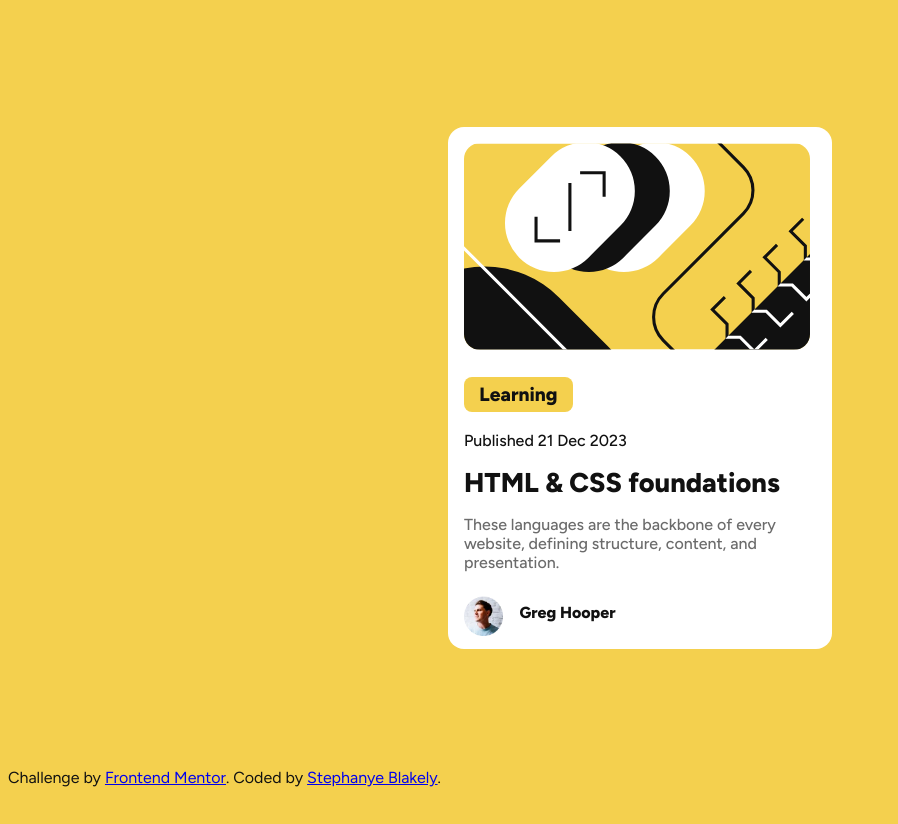
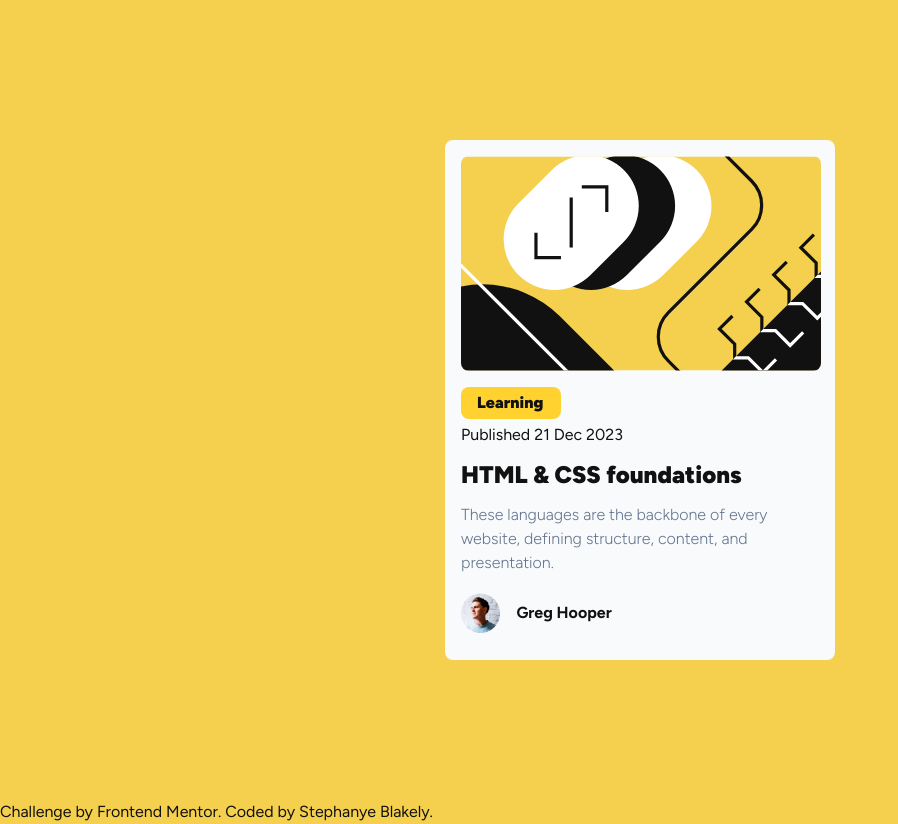
Before and after one commit to sblakely01/lab3_3B, a plain HTML site: page index.html in a window 1280 px wide. Shown: the whole page, without its empty margins (0-898 px from the left). Before the commit the page ends 800 px from the top, so only its background shows below. Drawn offline with nearby package versions, Linux system fonts and the light colour scheme.

Commit message:
Tailwind Integration

```diff
--- a/index.html
+++ b/index.html
@@ -9,28 +9,29 @@
   <link rel="preconnect" href="https://fonts.googleapis.com">
   <link rel="preconnect" href="https://fonts.gstatic.com" crossorigin>
   <link href="https://fonts.googleapis.com/css2?family=Figtree:ital,wght@0,300..900;1,300..900&family=Outfit:wght@100..900&display=swap" rel="stylesheet">
+  <script src="https://cdn.jsdelivr.net/npm/@tailwindcss/browser@4"></script>
   <title>Frontend Mentor | Blog preview card</title>
 
 </head>
 <body>
-  <main>
-    <div class="card">
-      <img src="./assets/images/illustration-article.svg" alt="Abstract graphic of keyboard symbols">
-      <div class="categoryPill">
-        Learning
+  <main class="flex items-center justify-center h-screen">
+    <div class="card bg-slate-50 rounded-lg" style="width: 390px; height: 520px">
+      <img src="./assets/images/illustration-article.svg" class="m-4 w-90 rounded-lg" alt="Abstract graphic of keyboard symbols">
+      <div class="bg-amber-300 rounded-lg w-25 mx-4 mb-1 p-1">
+        <p class="mx-3 font-black">Learning</p>
       </div>
-      <div class="publishedDate">
+      <div class="mx-4 mb-3">
         Published 21 Dec 2023
       </div>
       <h1>
-        HTML & CSS foundations
+        <p class="mx-4 font-black text-2xl mb-3">HTML & CSS foundations</p>
       </h1>
-      <div class="description">
+      <div class="mx-4 font-light text-slate-500">
         These languages are the backbone of every website, defining structure, content, and presentation.
       </div>
-      <div class="instructor">
-        <img src="./assets/images/image-avatar.webp" class="avatar" alt="Image of class instructure">
-        Greg Hooper
+      <div class="mx-4 mt-2 flex items-center" style="height: 60px">
+        <img src="./assets/images/image-avatar.webp" class="mr-4" style="height: 40px" alt="Image of class instructure">
+        <p class="font-bold">Greg Hooper</p>
       </div>
     </div>
   </main>
--- a/style.css
+++ b/style.css
@@ -4,7 +4,7 @@ body {
     font-size: 16px;
     color: #111111;
 }
-main {
+/* main {
     display: flex;
     align-items: center;
     justify-content: center;
@@ -19,14 +19,14 @@ main {
     flex-direction: column;
     justify-content: flex-start;
     border-radius: 1rem;
-}
+} */
 .card:hover,
 .card:focus {
     box-shadow: 10px 10px black;
     border: 1px black;
     border-style: solid;
 }
-img {
+/* img {
     justify-self: center;
     border-radius: 1rem;
     width: 90%;
@@ -83,4 +83,4 @@ h1 {
     .description {
         font-size: .9rem;
     }
-}
+} */
```
